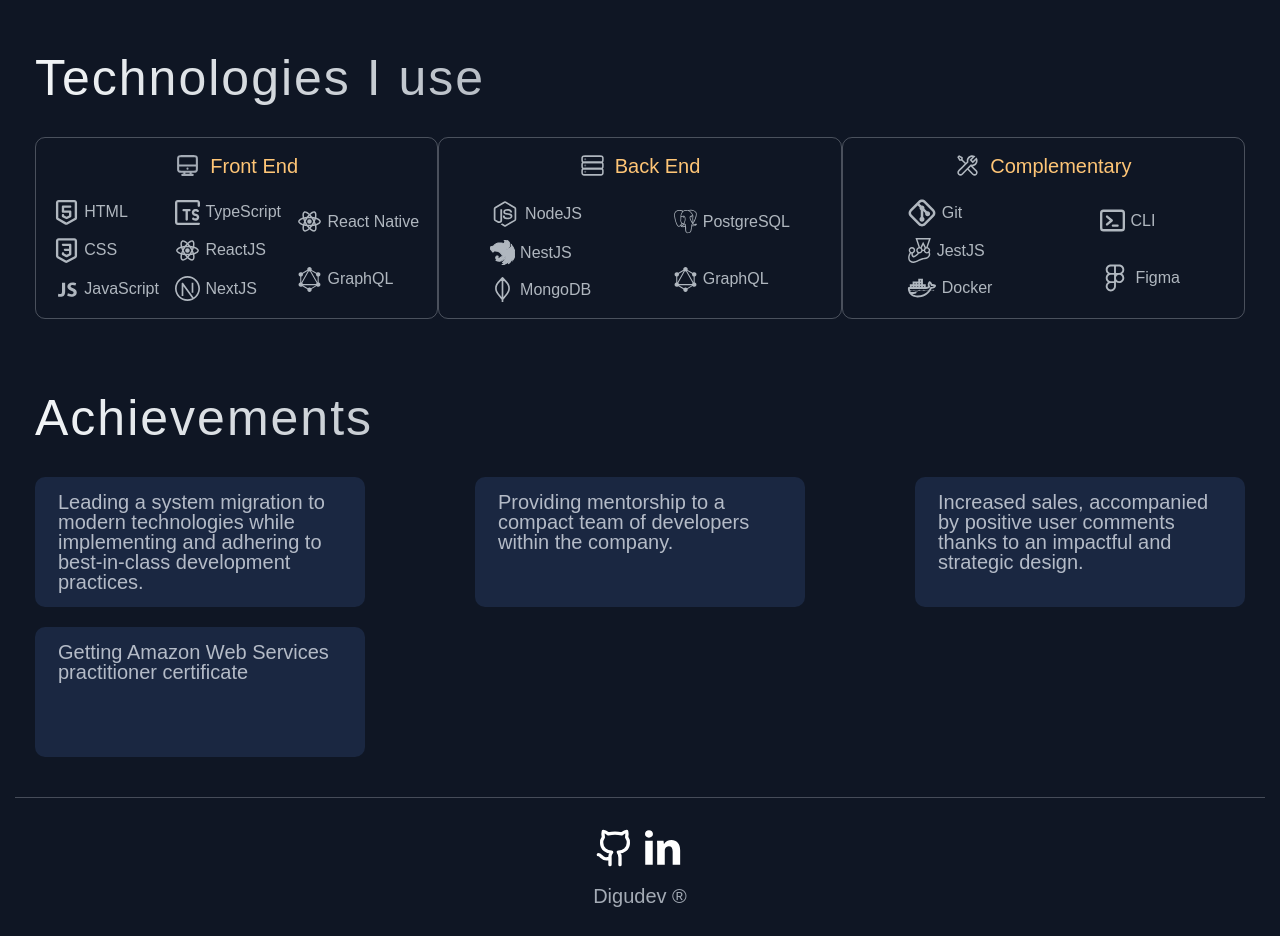
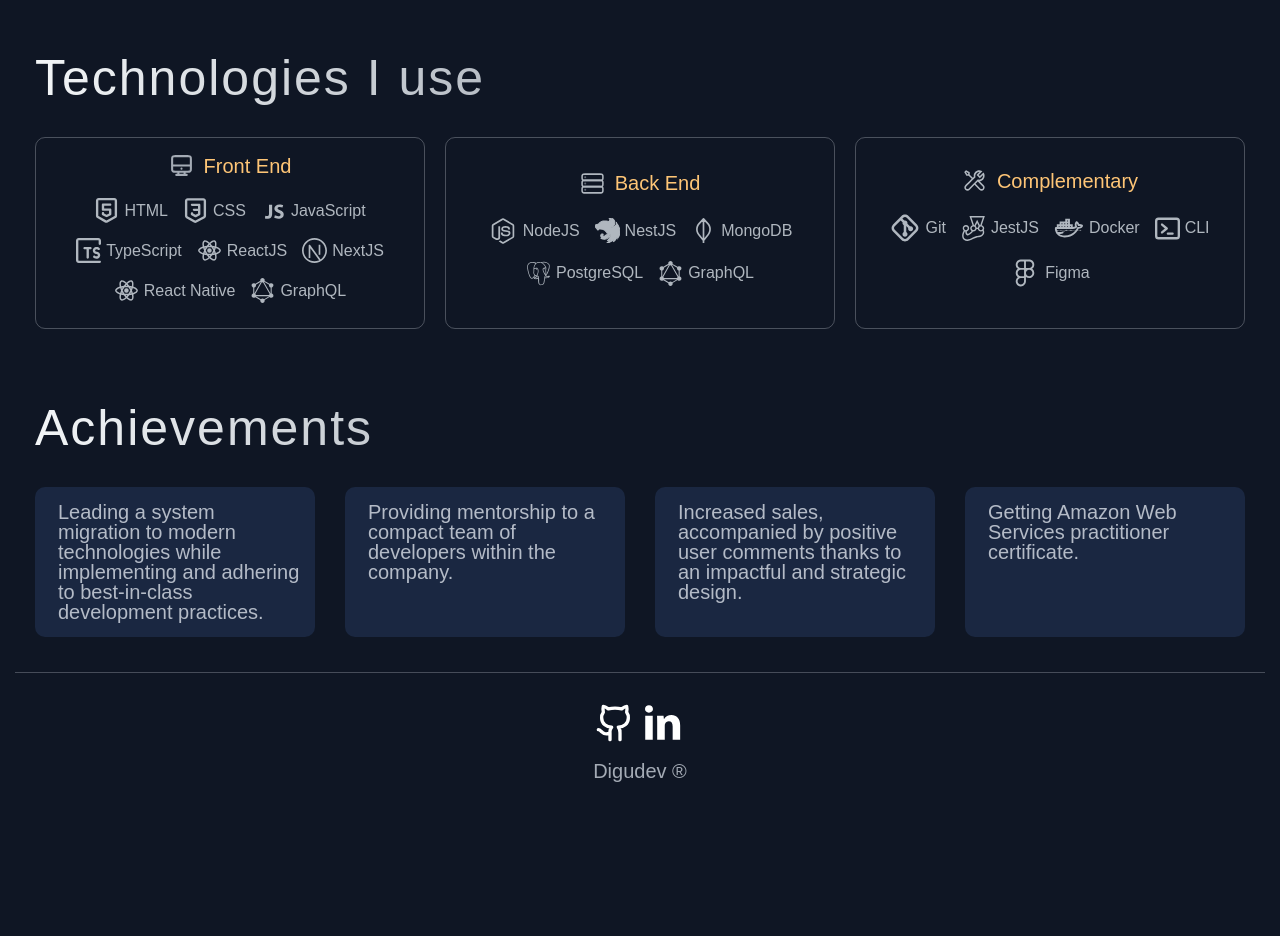
Before and after one commit to DiegoEDG/portfolio, a Next.js app: page / in a window 1280 px wide. Shown: the part 2400-3336 px from the top of the page. After the commit the page ends 3211 px from the top, so only its background shows below. Built offline with nearby package versions, Linux system fonts and the light colour scheme; a web font is replaced by a local one.

Commit message:
Styles: Responsive design improved

```diff
--- a/src/components/Achievements.module.css
+++ b/src/components/Achievements.module.css
@@ -21,20 +21,21 @@
 	flex-direction: row;
 	justify-content: space-between;
 	flex-wrap: wrap;
+	margin-bottom: 15px;
 }
 .card {
 	display: flex;
 	flex-direction: row;
-	width: 300px;
-	height: 100px;
+	width: 250px;
+	height: auto;
 	background-color: #1a2741;
 	border-radius: 10px;
 	overflow: hidden;
 	color: #b4bbc7;
 	padding: 15px;
-	margin-bottom: 20px;
 }
 .description {
+	flex-direction: row;
 	font-size: 20px;
 	font-weight: 200;
 	width: fit-content;
@@ -49,9 +50,13 @@
 	}
 	.title {
 		margin-bottom: 10px;
+		font-size: 40px;
 	}
 	.card {
 		width: 100%;
 		height: fit-content;
 	}
+	.cardContainer {
+		padding-bottom: 20px;
+	}
 }
--- a/src/components/Navbar.module.css
+++ b/src/components/Navbar.module.css
@@ -34,3 +34,8 @@
 		transform: translate3d(0, 0, 0);
 	}
 }
+@media only screen and (max-width: 450px) {
+	.main {
+		padding: 20px 0px;
+	}
+}
--- a/src/components/Projects.module.css
+++ b/src/components/Projects.module.css
@@ -32,6 +32,8 @@
 	}
 	.title {
 		margin-bottom: 20px;
+		min-width: 100%;
+		font-size: 40px;
 	}
 	.cardsContainer {
 		max-width: fit-content;
--- a/src/components/TechStack.module.css
+++ b/src/components/TechStack.module.css
@@ -2,12 +2,13 @@
 	display: flex;
 	flex-direction: column;
 	width: 420px;
-	height: 150px;
+	height: auto;
 	border-radius: 10px;
 	border: 1px solid #b0b7bf5e;
 	padding: 15px;
 	overflow: hidden;
 	justify-content: center;
+	align-content: center;
 }
 .titleContainer {
 	display: flex;
@@ -24,13 +25,15 @@
 }
 .techList {
 	display: flex;
-	flex-direction: column;
+	flex-direction: row;
 	flex-wrap: wrap;
 	overflow: hidden;
-	justify-content: space-around;
-	align-content: space-around;
-	gap: 10px;
+	justify-content: center;
+	align-content: center;
+	gap: 15px;
 	max-width: 100%;
+	margin-bottom: 10px;
+	align-self: center;
 }
 .techItem {
 	display: flex;
@@ -46,7 +49,13 @@
 }
 @media only screen and (max-width: 450px) {
 	.cardContainer {
-		width: 330px;
-		height: 150px;
+		width: 100%;
+		height: auto;
+		padding: 10px 0px;
+		justify-items: center;
+		align-items: center;
+	}
+	.techList {
+		width: 95%;
 	}
 }
--- a/src/components/Technologies.module.css
+++ b/src/components/Technologies.module.css
@@ -23,23 +23,32 @@
 	display: flex;
 	flex-direction: row;
 	justify-content: space-between;
+	gap: 20px;
 }
 @media only screen and (max-width: 450px) {
 	.techContainer {
-		max-width: fit-content;
+		min-width: fit-content;
 		display: flex;
 		flex-direction: column;
 		padding: 0px;
 		margin: 0px;
 	}
 	.title {
-		max-width: 90%;
+		max-width: 70%;
+		font-size: 40px;
 	}
 	.stackContainer {
-		max-width: fit-content;
-		height: 600px;
+		min-width: auto;
+		height: auto;
 		display: flex;
 		flex-direction: column;
 		justify-content: space-between;
+		padding: 0px;
 	}
 }
+@media only screen and (max-width: 400px) {
+	.title {
+		max-width: 80%;
+		font-size: 40px;
+	}
+}
--- a/src/data/AchievementsDB.ts
+++ b/src/data/AchievementsDB.ts
@@ -14,6 +14,6 @@
 		description: 'Increased sales, accompanied by positive user comments thanks to an impactful and strategic design.'
 	},
 	{
-		description: 'Getting Amazon Web Services practitioner certificate'
+		description: 'Getting Amazon Web Services practitioner certificate.'
 	}
 ];
```
